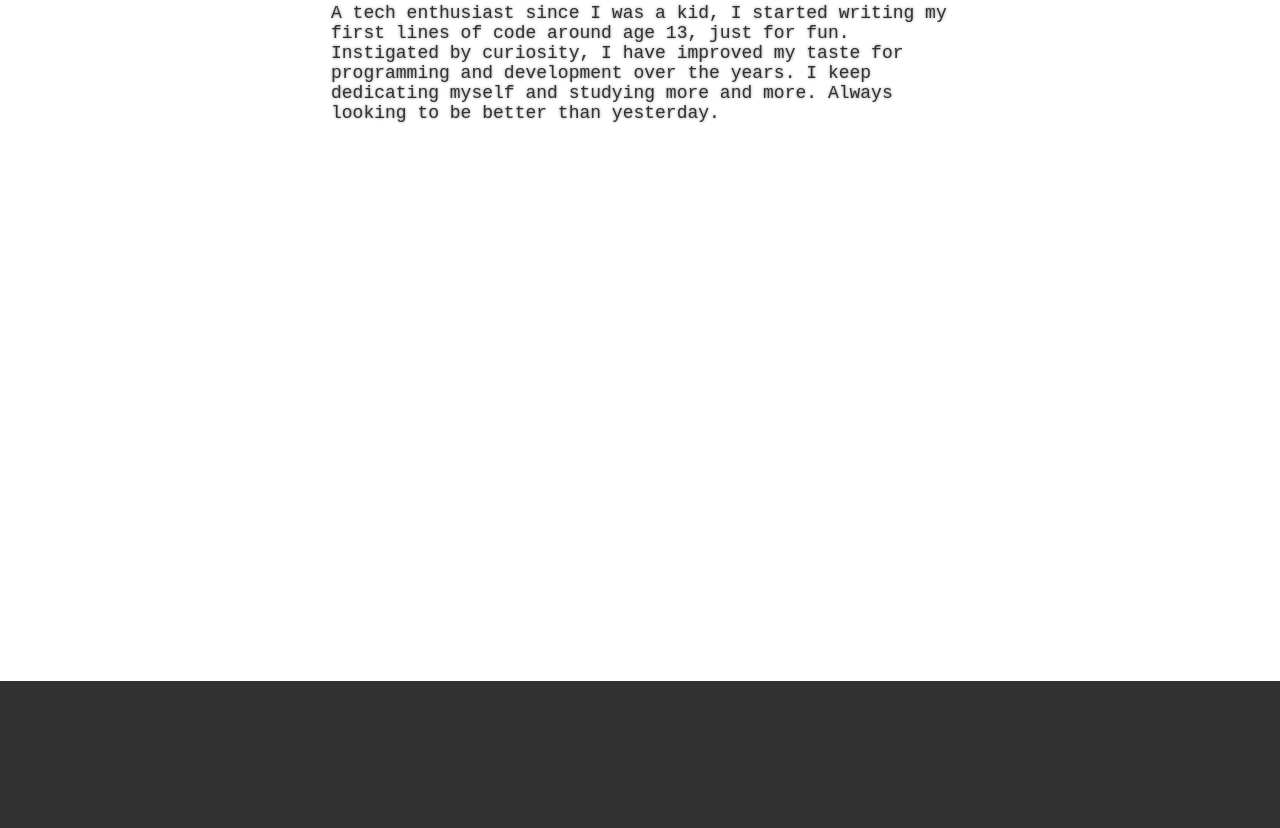
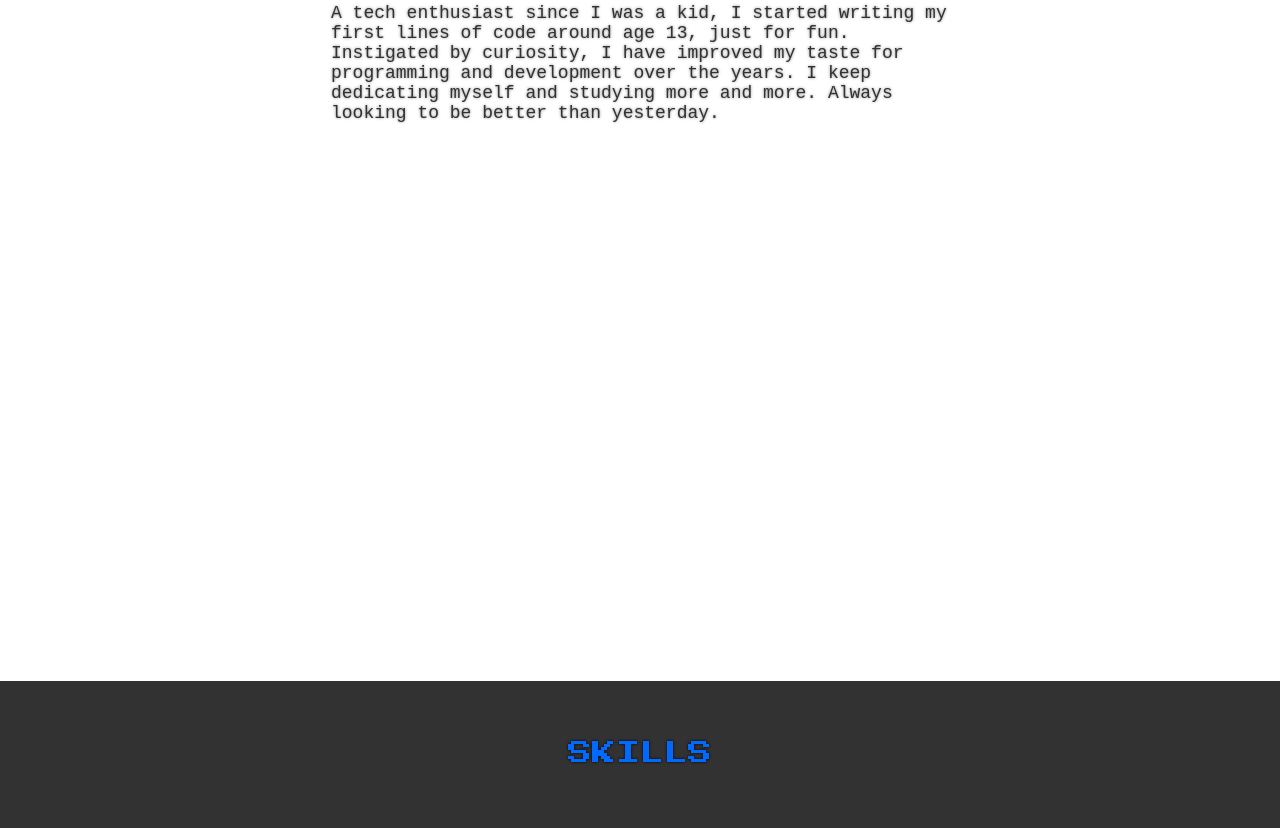
Before and after one commit to zoruka/zoruka.github.io, a Gatsby site: page / in a window 1280 px wide. Shown: the part 919-1747 px from the top of the page. Before the commit the page ends 1600 px from the top, so only its background shows below. Built offline with nearby package versions, Linux system fonts and the light colour scheme; Gatsby itself is replaced by a stand-in of ours.

Commit message:
:sparkles: add SkillsComposition to index page

```diff
--- a/src/pages/index.tsx
+++ b/src/pages/index.tsx
@@ -1,5 +1,5 @@
 import React from 'react';
-import { AboutComposition } from '../compositions';
+import { AboutComposition, SkillsComposition } from '../compositions';
 import { ProfileComposition } from '../compositions/profile';
 
 const HomePage: React.FC = () => {
@@ -7,6 +7,7 @@ const HomePage: React.FC = () => {
     <>
       <ProfileComposition />
       <AboutComposition />
+      <SkillsComposition />
     </>
   );
 };
```
